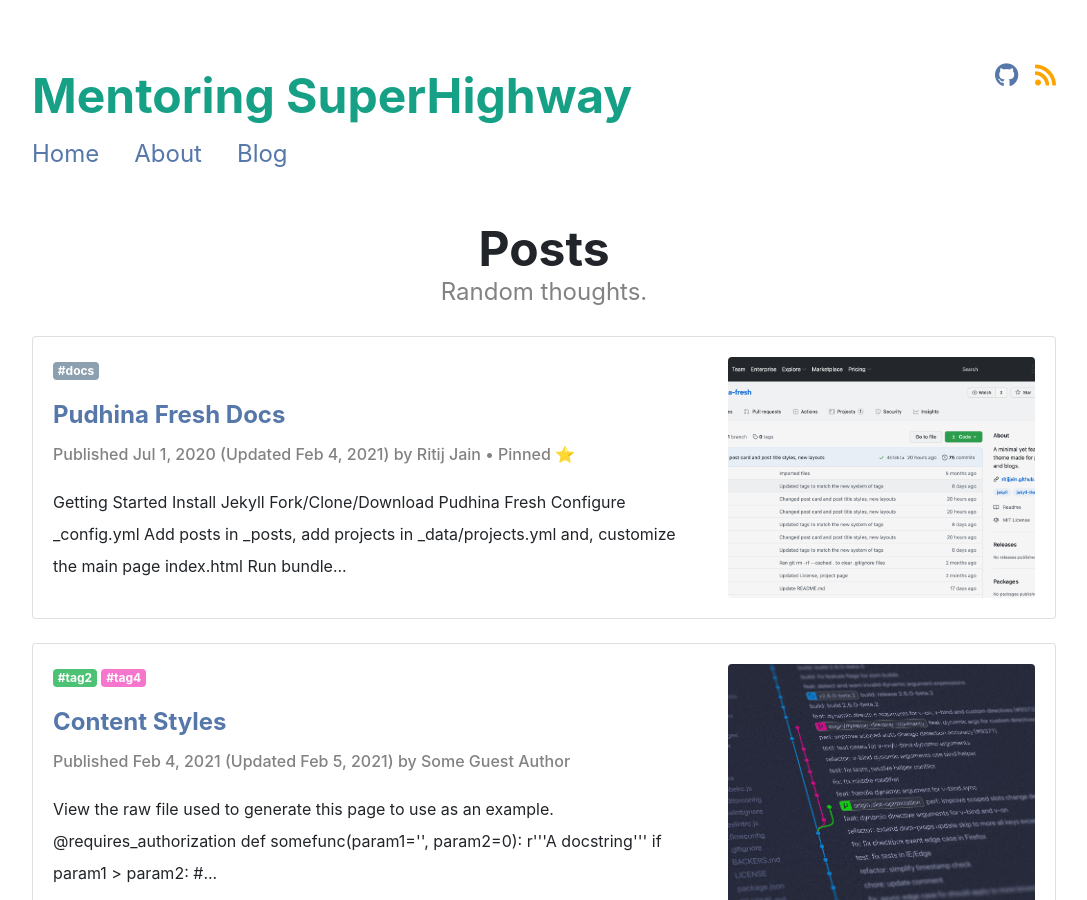
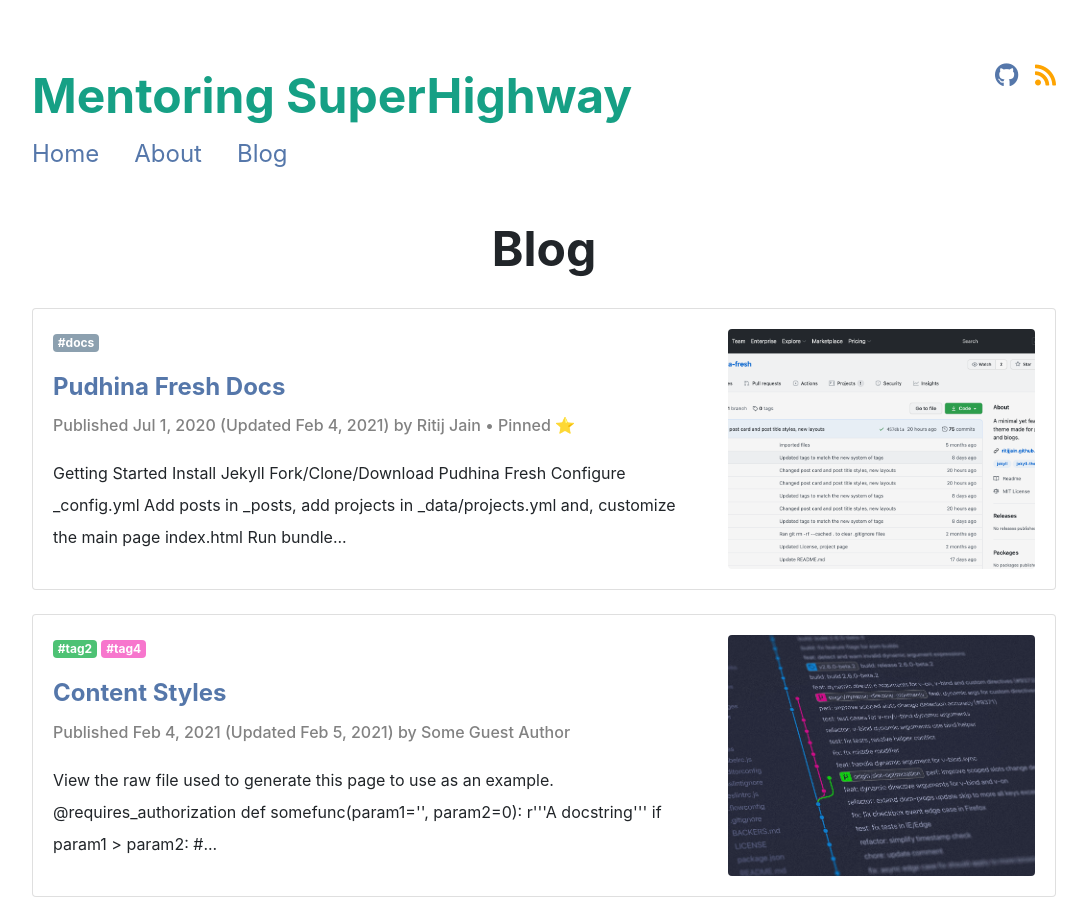
Before and after one commit to Mentoring-SuperHighway/newsite, a Jekyll site: the page built from pages/posts.html, in a window 1280 px wide and 900 px high. Shown: the whole window, without its empty margins (96-1183 px from the left). Built offline with Jekyll 4.4.1, drawn with Linux system fonts in a browser that asks for light colours; nearby versions of some CDN libraries; a style sheet for code colours, icons or effects is not loaded.

Commit message:
Update posts.html

```diff
--- a/pages/posts.html
+++ b/pages/posts.html
@@ -1,7 +1,6 @@
 ---
 layout: page
-title: Posts
-subtitle: Random thoughts.
+title: Blog
 description: Pudhina Fresh posts page – A minimal yet feature-rich Jekyll theme made for personal websites and blogs.
 permalink: /posts
 sitemap:
```
